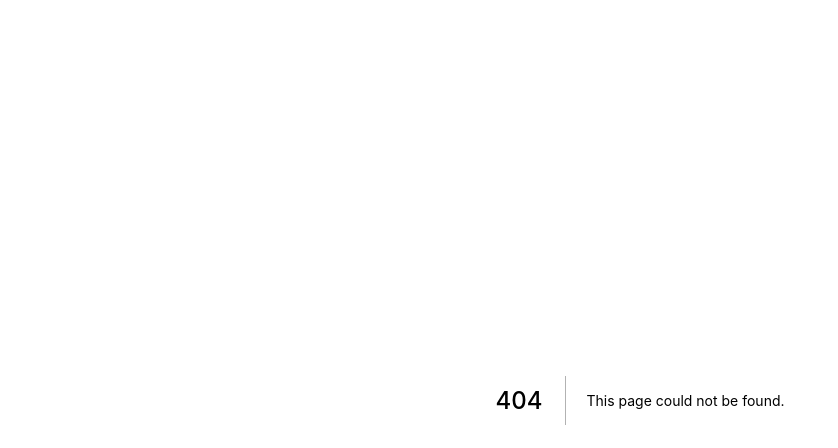
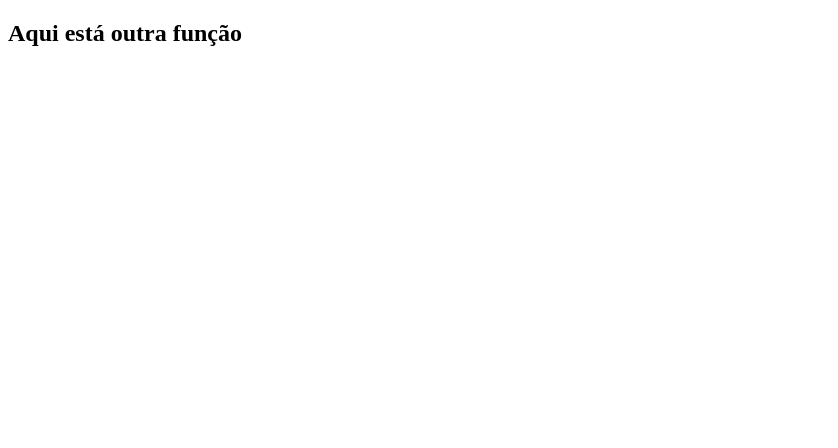
Before and after one commit to BrenoPorfirio/PWEB, a Next.js app in the folder next0/: page /other in a window 1280 px wide. Before the commit this address had no page. Shown: the top 448 px of the page, without its empty margins (0-838 px from the left). Built offline with nearby package versions, Linux system fonts and the light colour scheme.

Commit message:
create other function

```diff
--- /dev/null
+++ b/next0/pages/other.js
@@ -0,0 +1,3 @@
+export default function Otherfunc() {
+  return <h2>Aqui está outra função</h2>
+}
```
